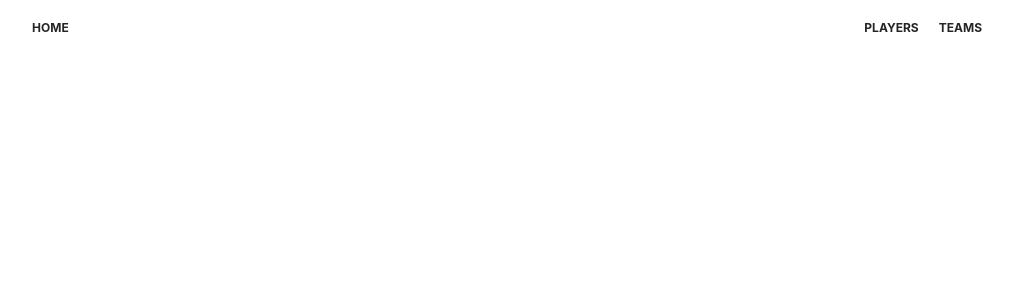
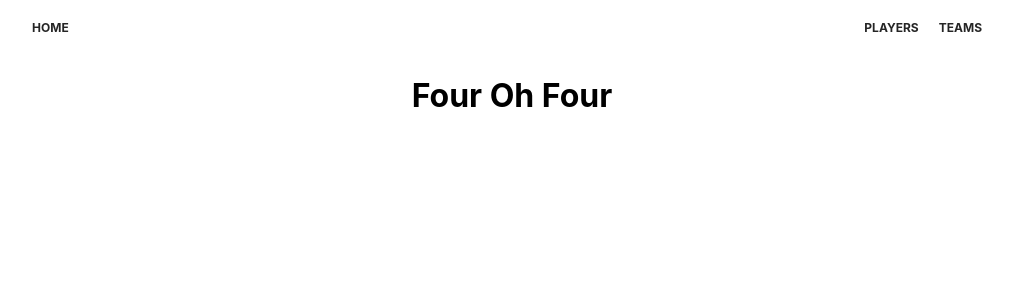
Before and after one commit to kbbushman/basketball-league, a React (Create React App) app: page /1 in a window 1280 px wide. Shown: the top 300 px of the page, without its empty margins (128-1141 px from the left). Built offline with nearby package versions, Linux system fonts and the light colour scheme.

Commit message:
Adds 404 route

```diff
--- a/src/components/App.js
+++ b/src/components/App.js
@@ -1,5 +1,5 @@
 import React, { Component } from 'react';
-import { BrowserRouter as Router, Route } from 'react-router-dom';
+import { BrowserRouter as Router, Route, Switch } from 'react-router-dom';
 import Navbar from './Navbar';
 import Home from './Home';
 import Players from './Players';
@@ -11,9 +11,12 @@ class App extends Component {
       <Router>
         <div>
           <Navbar />
-          <Route path='/' exact component={Home} />
-          <Route path='/players' component={Players} />
-          <Route path='/teams' component={Teams} />
+          <Switch>
+            <Route path='/' exact component={Home} />
+            <Route path='/players' component={Players} />
+            <Route path='/teams' component={Teams} />
+            <Route render={() => <h1 className="text-center">Four Oh Four</h1>} />
+          </Switch>
         </div>
       </Router>
     );
```
